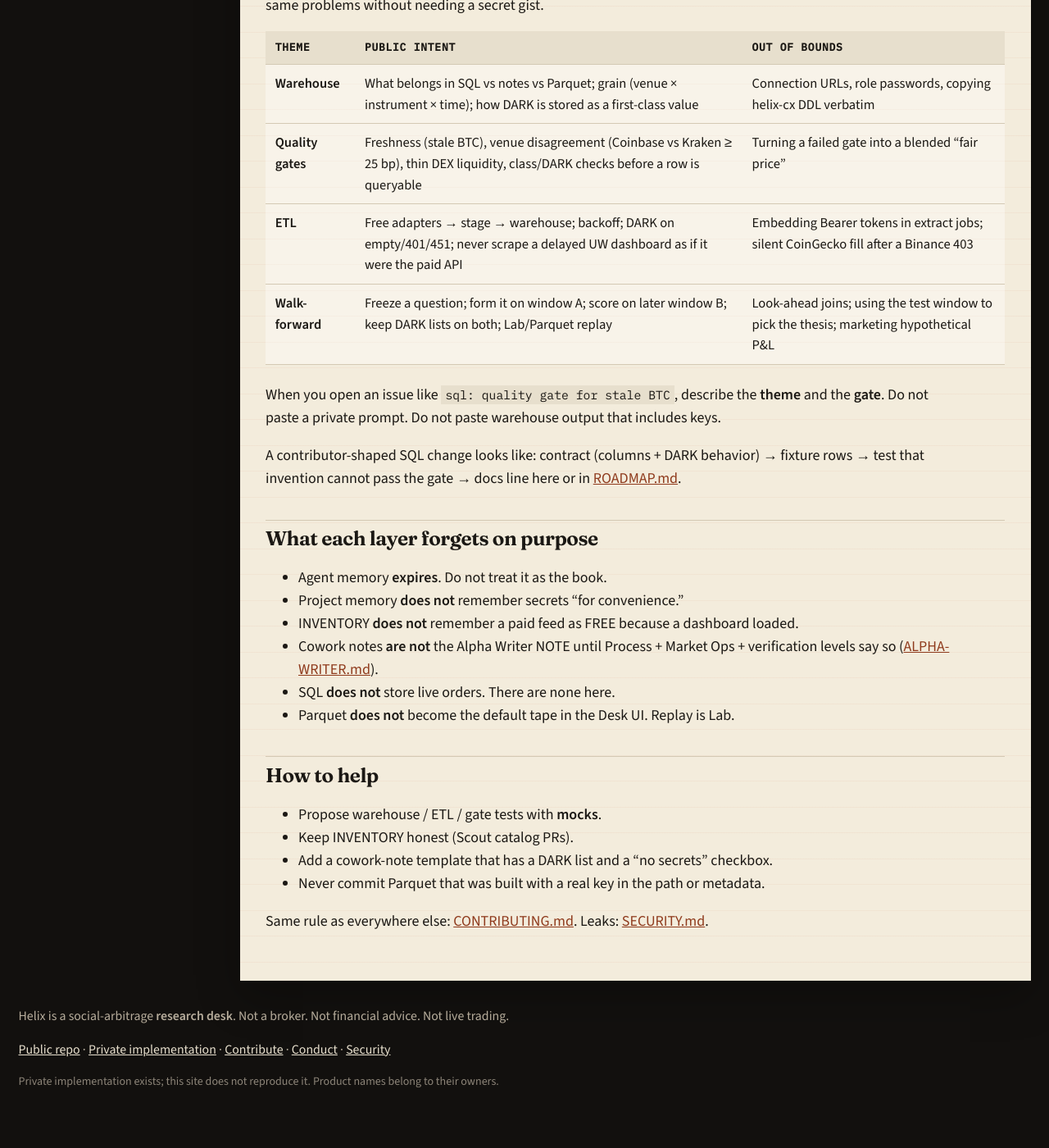
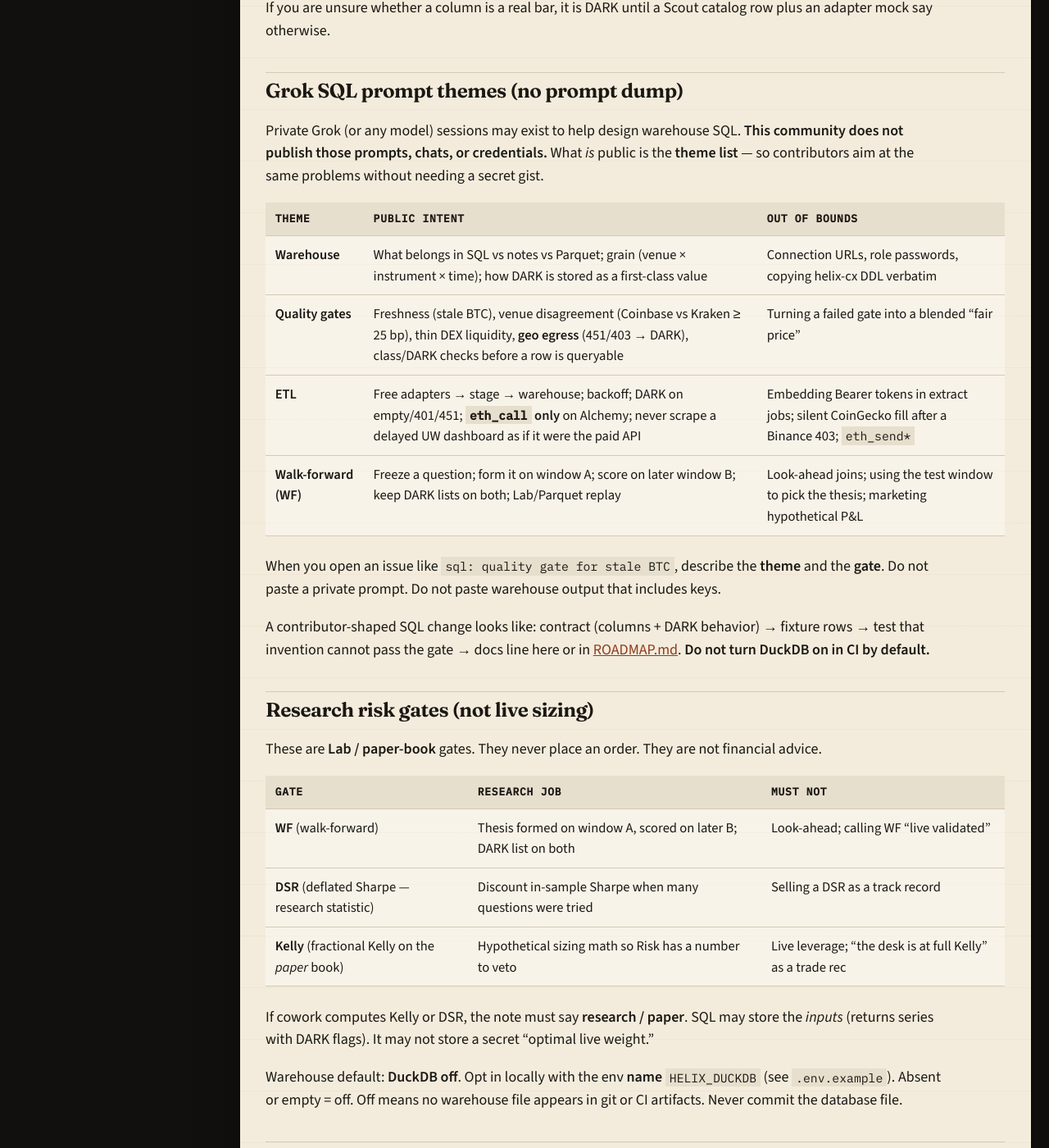
Before and after one commit to fh2fcr42z2-glitch/helix-community, a Jekyll site: the page built from docs/DATA-AND-MEMORY.md, in a window 1280 px wide and 1400 px high, scrolled down 2173 px. Shown: the whole window at 82% size. Built offline with Jekyll 4.4.1, drawn with Linux system fonts in a browser that asks for light colours; some of the changed text lies outside the part shown.

Commit message:
Sync Scout and Cowork wishlist into public memory docs
Add PoR/OFAC seeds, news RSS, Alchemy eth_call-only, geo egress honesty,
DuckDB warehouse off-by-default, and WF/DSR/Kelly as research-only gates.
Keep citing the same public GitHub shells. No secrets.

Co-authored-by: fh2fcr42z2-glitch <fh2fcr42z2-glitch@users.noreply.github.com>

```diff
--- a/docs/DATA-AND-MEMORY.md
+++ b/docs/DATA-AND-MEMORY.md
@@ -34,14 +34,16 @@ Parquet cold        replay / walk-forward
 | **Project memory** | What should the *desk* still know next week? | Durable public-safe facts: ports, kill-switch defaults, “FREE in Helix now” | Secrets, unpublished P&L, Grok transcripts |
 | **INVENTORY** | What sources exist, and how are they classed? | Living Scout catalog: FREE / FREE-TIER / PAID / DARK, Top-to-add | Pretending Top-to-add is wired; vendor passwords |
 | **Cowork notes** | What did a human and an agent decide together? | Research scraps, NOTE drafts, “we tripped stale BTC” | Pasted `.env`, private chat dumps, wallet seeds |
-| **SQL warehouse** | What can we *query* without lying? | Quality-gated facts: venue, timestamp, class, DARK flags | Invented bars, unlabeled synthetics, connection strings in git |
+| **SQL warehouse** | What can we *query* without lying? | Quality-gated facts: venue, timestamp, class, DARK flags. **DuckDB off-by-default** | Invented bars, unlabeled synthetics, connection strings in git, always-on warehouse in CI |
 | **Parquet cold** | What can we *replay* later? | Sealed historical files for walk-forward / Lab | Hot secrets, a second silent tape that disagrees with SQL |
 
 **INVENTORY** is the Scout’s living list — the public snapshot is [SENSITIVE-INTEGRATIONS.md](SENSITIVE-INTEGRATIONS.md). Memory does not get to override a DARK class because a NOTE sounded better.
 
-**Cowork notes** are how agents and humans leave a trail. They are not a license to paste Grok threads or helix-cx internals into this repo.
+**Cowork notes** are how agents and humans leave a trail (Scout findings, egress 451s, “PoR page was 404”). They are not a license to paste Grok threads or helix-cx internals into this repo. When cowork learns a class, **patch INVENTORY in the same PR** so these two docs do not lag.
 
-Nothing in this table is a trading venue. Sentinel still forbids live `create_order` and swap paths.
+**SQL warehouse (DuckDB or similar) is off-by-default.** A contributor must opt in locally. Default-off means CI and fresh clones do not silently persist a warehouse. When on: still no secrets, still DARK>invention, still paper-only.
+
+Nothing in this table is a trading venue. Sentinel still forbids live `create_order` and swap paths. Alchemy, if used, is **`eth_call` only**.
 
 ## SQL and prompt discipline
 
@@ -62,13 +64,40 @@ Private Grok (or any model) sessions may exist to help design warehouse SQL. **T
 | Theme | Public intent | Out of bounds |
 | --- | --- | --- |
 | **Warehouse** | What belongs in SQL vs notes vs Parquet; grain (venue × instrument × time); how DARK is stored as a first-class value | Connection URLs, role passwords, copying helix-cx DDL verbatim |
-| **Quality gates** | Freshness (stale BTC), venue disagreement (Coinbase vs Kraken ≥ 25 bp), thin DEX liquidity, class/DARK checks before a row is queryable | Turning a failed gate into a blended “fair price” |
-| **ETL** | Free adapters → stage → warehouse; backoff; DARK on empty/401/451; never scrape a delayed UW dashboard as if it were the paid API | Embedding Bearer tokens in extract jobs; silent CoinGecko fill after a Binance 403 |
-| **Walk-forward** | Freeze a question; form it on window A; score on later window B; keep DARK lists on both; Lab/Parquet replay | Look-ahead joins; using the test window to pick the thesis; marketing hypothetical P&L |
+| **Quality gates** | Freshness (stale BTC), venue disagreement (Coinbase vs Kraken ≥ 25 bp), thin DEX liquidity, **geo egress** (451/403 → DARK), class/DARK checks before a row is queryable | Turning a failed gate into a blended “fair price” |
+| **ETL** | Free adapters → stage → warehouse; backoff; DARK on empty/401/451; **`eth_call` only** on Alchemy; never scrape a delayed UW dashboard as if it were the paid API | Embedding Bearer tokens in extract jobs; silent CoinGecko fill after a Binance 403; `eth_send*` |
+| **Walk-forward (WF)** | Freeze a question; form it on window A; score on later window B; keep DARK lists on both; Lab/Parquet replay | Look-ahead joins; using the test window to pick the thesis; marketing hypothetical P&L |
 
 When you open an issue like `sql: quality gate for stale BTC`, describe the **theme** and the **gate**. Do not paste a private prompt. Do not paste warehouse output that includes keys.
 
-A contributor-shaped SQL change looks like: contract (columns + DARK behavior) → fixture rows → test that invention cannot pass the gate → docs line here or in [ROADMAP.md](ROADMAP.md).
+A contributor-shaped SQL change looks like: contract (columns + DARK behavior) → fixture rows → test that invention cannot pass the gate → docs line here or in [ROADMAP.md](ROADMAP.md). **Do not turn DuckDB on in CI by default.**
+
+## Research risk gates (not live sizing)
+
+These are **Lab / paper-book** gates. They never place an order. They are not financial advice.
+
+| Gate | Research job | Must not |
+| --- | --- | --- |
+| **WF** (walk-forward) | Thesis formed on window A, scored on later B; DARK list on both | Look-ahead; calling WF “live validated” |
+| **DSR** (deflated Sharpe — research statistic) | Discount in-sample Sharpe when many questions were tried | Selling a DSR as a track record |
+| **Kelly** (fractional Kelly on the *paper* book) | Hypothetical sizing math so Risk has a number to veto | Live leverage; “the desk is at full Kelly” as a trade rec |
+
+If cowork computes Kelly or DSR, the note must say **research / paper**. SQL may store the *inputs* (returns series with DARK flags). It may not store a secret “optimal live weight.”
+
+Warehouse default: **DuckDB off**. Opt in locally with the env **name** `HELIX_DUCKDB` (see `.env.example`). Absent or empty = off. Off means no warehouse file appears in git or CI artifacts. Never commit the database file.
+
+## GitHub shells (same list as Scout)
+
+When cowork sketches ETL or tape adapters, cite the shells already in [SENSITIVE-INTEGRATIONS.md](SENSITIVE-INTEGRATIONS.md) — do not invent a private gist:
+
+- [ccxt/ccxt](https://github.com/ccxt/ccxt) — venue clients; DARK on 451/403
+- [nirholas/crypto-data-aggregator](https://github.com/nirholas/crypto-data-aggregator)
+- [eliasfire617/crypto-market-data-mcp](https://github.com/eliasfire617/crypto-market-data-mcp)
+- [aitrading-bot/nestor](https://github.com/aitrading-bot/nestor) — paper-only patterns here
+- [visioneth/AlphaScope](https://github.com/visioneth/AlphaScope)
+- [hyperliquid-dex/hyperliquid-python-sdk](https://github.com/hyperliquid-dex/hyperliquid-python-sdk)
+
+Citing ≠ shipping. Check licenses. No keys from their issues.
 
 ## What each layer forgets on purpose
 
@@ -76,14 +105,16 @@ A contributor-shaped SQL change looks like: contract (columns + DARK behavior)
 - Project memory **does not** remember secrets “for convenience.”
 - INVENTORY **does not** remember a paid feed as FREE because a dashboard loaded.
 - Cowork notes **are not** the Alpha Writer NOTE until Process + Market Ops + verification levels say so ([ALPHA-WRITER.md](ALPHA-WRITER.md)).
-- SQL **does not** store live orders. There are none here.
+- SQL **does not** store live orders. There are none here. DuckDB stays **off** until someone opts in.
 - Parquet **does not** become the default tape in the Desk UI. Replay is Lab.
+- Cowork **does not** leave Scout findings only in chat — INVENTORY / this catalog must move.
 
 ## How to help
 
-- Propose warehouse / ETL / gate tests with **mocks**.
-- Keep INVENTORY honest (Scout catalog PRs).
-- Add a cowork-note template that has a DARK list and a “no secrets” checkbox.
+- Propose warehouse / ETL / gate tests with **mocks**. DuckDB **off-by-default**.
+- Keep INVENTORY honest (Scout catalog PRs): PoR/OFAC seeds, news RSS, `eth_call`-only, geo 451/403.
+- Record **WF / DSR / Kelly** only as paper research, never as live sizing.
+- Add a cowork-note template that has a DARK list, an egress outcome, and a “no secrets” checkbox.
 - Never commit Parquet that was built with a real key in the path or metadata.
 
 Same rule as everywhere else: [CONTRIBUTING.md](CONTRIBUTING.md). Leaks: [SECURITY.md](https://github.com/fh2fcr42z2-glitch/helix-community/blob/main/SECURITY.md).
```
Also changed, not shown: docs/ARCHITECTURE.md (+1 -1 lines), docs/FLOW.md (+1 -0 lines), docs/ROADMAP.md (+4 -1 lines), docs/SENSITIVE-INTEGRATIONS.md (+31 -7 lines), docs/index.md (+1 -1 lines), README.md, 1 other file.
